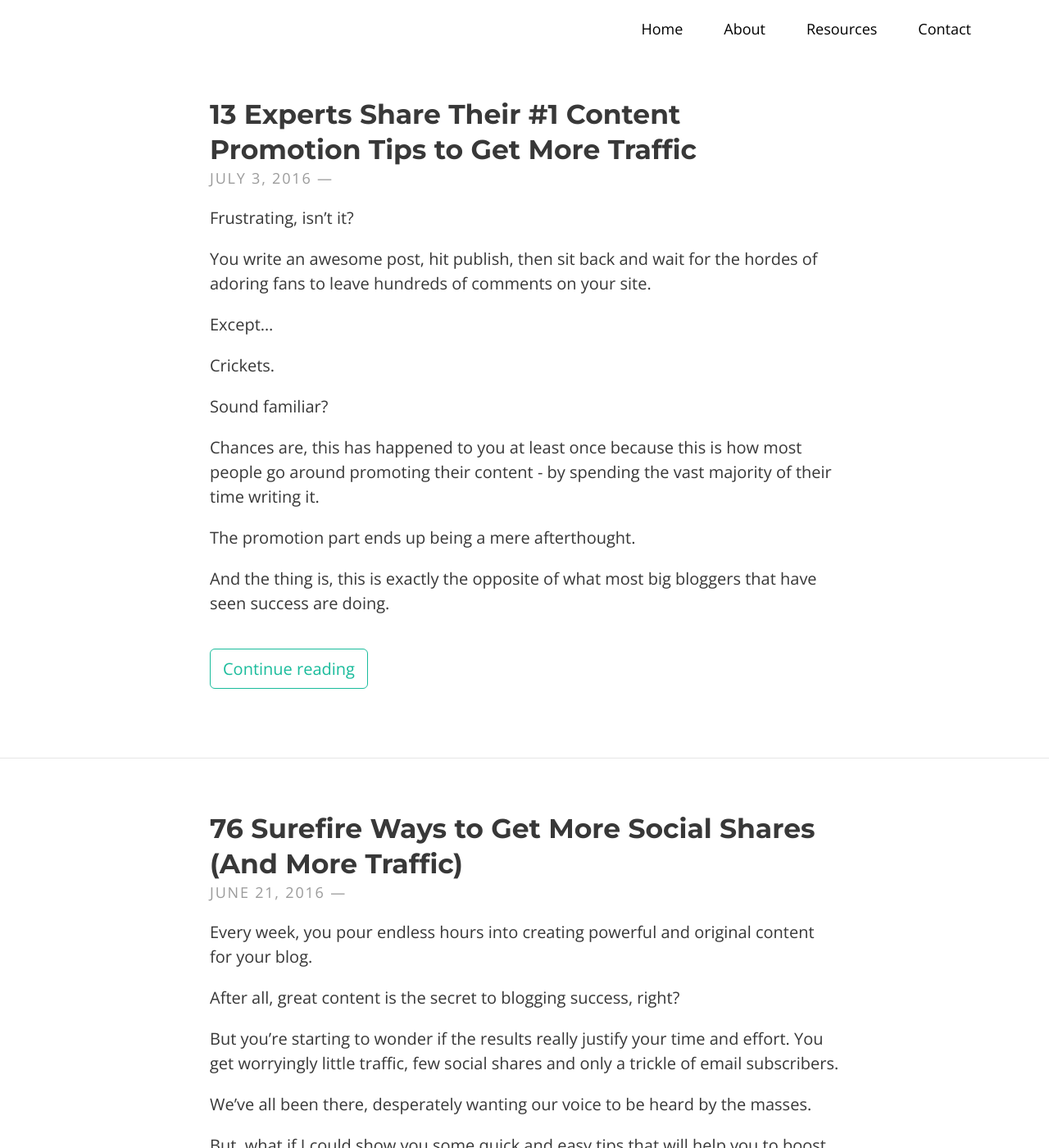
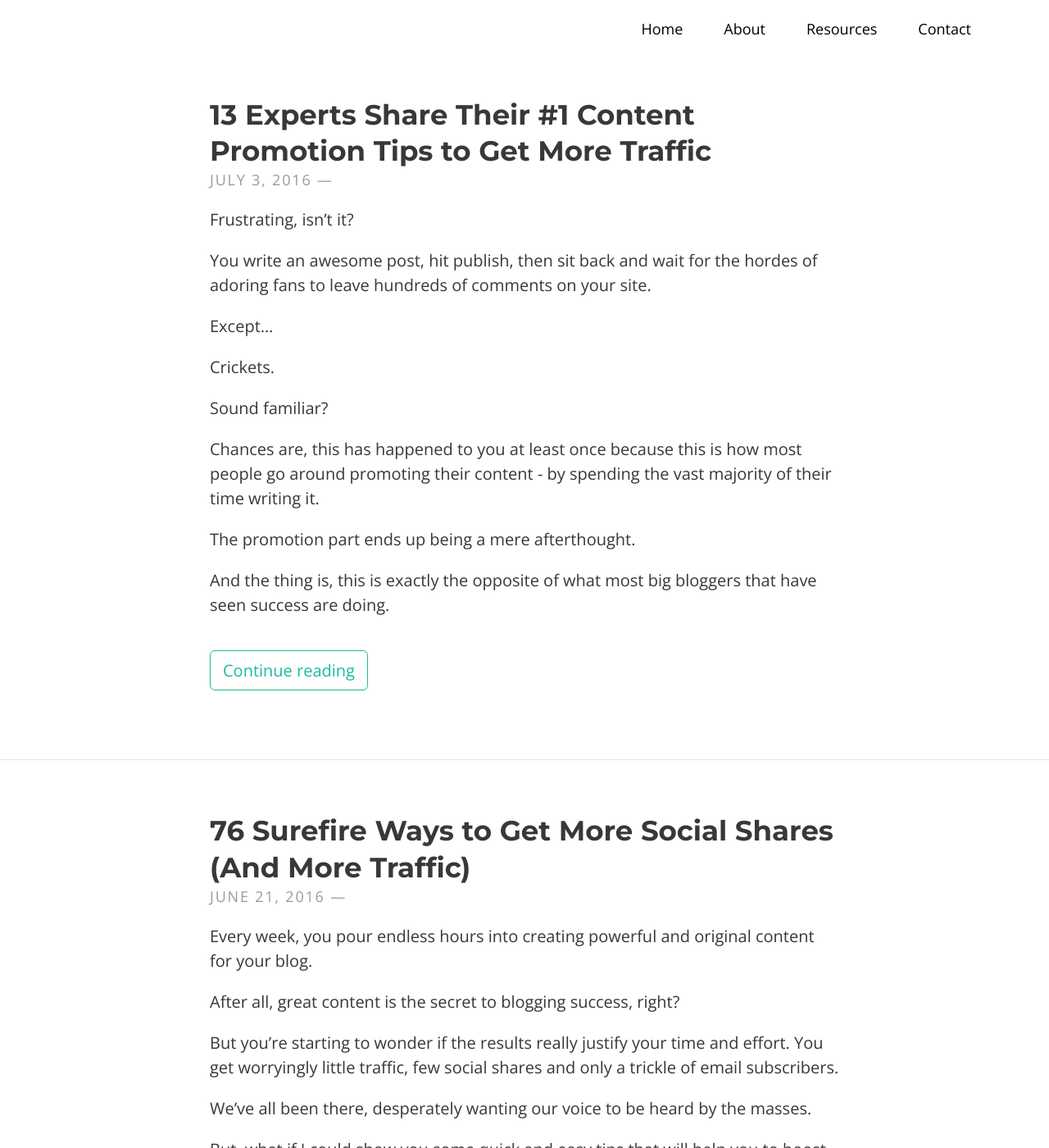
Before and after one commit to typeblogger/typeblogger.github.io, a Jekyll site: the page built from index.html, in a window 1280 px wide and 1400 px high. Shown: the whole window at 82% size. Built offline with Jekyll 4.4.1, drawn with Linux system fonts in a browser that asks for light colours; the list of posts is cut into pages by our own code; comment, search, counter and statistics services are not loaded.

Commit message:
Update _global.scss

```diff
--- a/_sass/base/_global.scss
+++ b/_sass/base/_global.scss
@@ -36,7 +36,7 @@ h1, h2, h3, h4, h5, h6 {
   }
 }
 h1 {
-    font-size: 1.65em;
+    font-size: 1.7em;
 }
 h2 {
   font-size: 1.55em;
```
